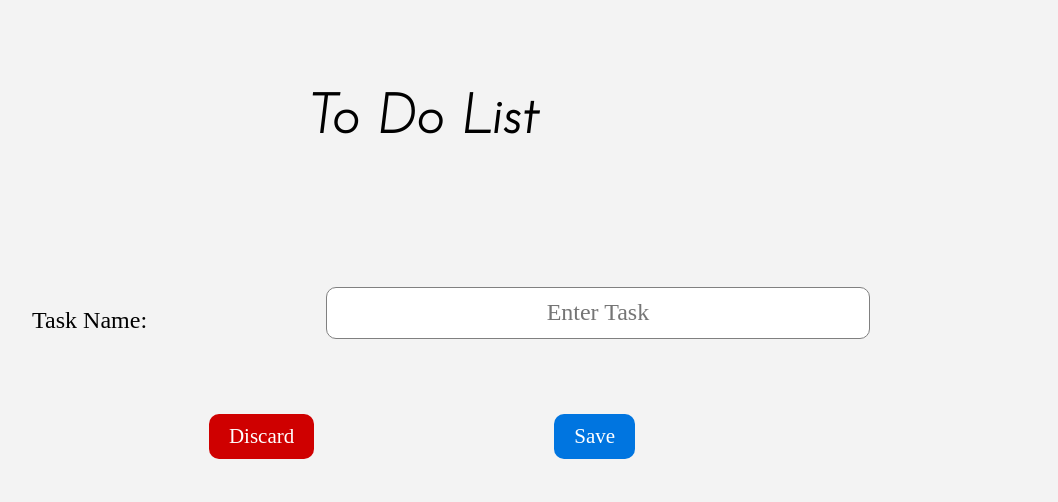
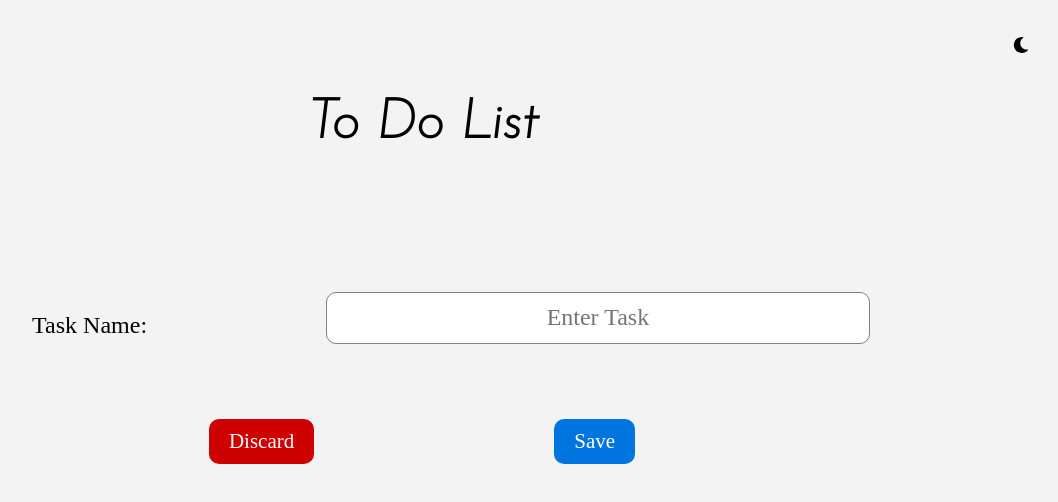
Before and after one commit to Marwa64/To-Do-List, a React (Create React App) app: page /AddTask in a window 1280 px wide. Shown: the top 502 px of the page, without its empty margins (218-1276 px from the left). Built offline with nearby package versions, Linux system fonts and the light colour scheme; a web font is replaced by a local one.

Commit message:
dark mode

```diff
--- a/src/App.js
+++ b/src/App.js
@@ -1,16 +1,44 @@
 import Header from './components/Header';
 import Home from './components/Home';
 import AddTask from './components/AddTask';
+import { useState } from 'react';
 import { BrowserRouter as Router, Switch, Route } from 'react-router-dom';
 
 function App() {
+  const [mode, setMode] = useState('light');
+
+  let bgColor, font;
+  const changeMode = () => {
+    let background = document.querySelector("html");
+    let title = document.querySelector("h1");
+
+    if (mode === 'dark') {
+      bgColor = '#F3F3F3';
+      font = 'black';
+      setMode('light');
+    } else {
+      bgColor = '#1f1f1f';
+      font = 'white';
+      setMode('dark');
+    }
+
+    background.style.backgroundColor = bgColor;
+    title.style.color = font;
+  }
+  const changeColor = () => {
+    if (mode === 'dark'){
+      return 'white';
+    }
+    return 'black';
+  }
+
   return (
     <div>
-      <Header />
+      <Header changeMode={changeMode} color={changeColor()}/>
       <Router>
         <Switch>
           <Route path='/AddTask'>
-            <AddTask />
+            <AddTask color={changeColor()}/>
           </Route>
           <Route path='/'>
             <Home />
--- a/src/components/AddTask.js
+++ b/src/components/AddTask.js
@@ -1,13 +1,14 @@
 import Button from './Button';
 import { Link } from 'react-router-dom'
 
-const AddTask = () => {
-  const red = '#CF0000', blue = '#0075E0'
+const AddTask = (props) => {
+  const red = '#CF0000', blue = '#0075E0';
+
   return (
     <div style={{marginTop: '140px'}}>
       <form className='center'>
         <div className='form-control'>
-          <h2> Task Name: </h2>
+          <h2 style={{color: props.color}}> Task Name: </h2>
            <input type='text' placeholder='Enter Task' maxLength='30'/>
         </div>
       </form>
--- a/src/components/Header.js
+++ b/src/components/Header.js
@@ -1,8 +1,9 @@
+import { FaMoon } from 'react-icons/fa';
 
-
-const Header = () => {
+const Header = (props) => {
   return (
     <>
+      <FaMoon color={props.color} style={{float: 'right'}} onClick={props.changeMode}/>
       <h1> To Do List </h1>
     </>
   );
--- a/src/index.css
+++ b/src/index.css
@@ -9,7 +9,8 @@ h1 {
   font-family: 'Josefin Sans', sans-serif;
   font-size: 55px;
   text-align: center;
-  padding-top: 55px;
+  padding-top: 60px;
+  user-select: none;
 }
 h2 {
   text-align: center;
@@ -25,6 +26,7 @@ button {
   font-family: 'Original Surfer', cursive;
   cursor: pointer;
   color: white;
+  user-select: none;
 }
 .homeButtons {
   float: right;
@@ -35,6 +37,7 @@ a {
   text-decoration: none;
   color: black;
   cursor: default;
+  user-select: none;
 }
 .tasksContainer {
     margin-top: 140px;
```
